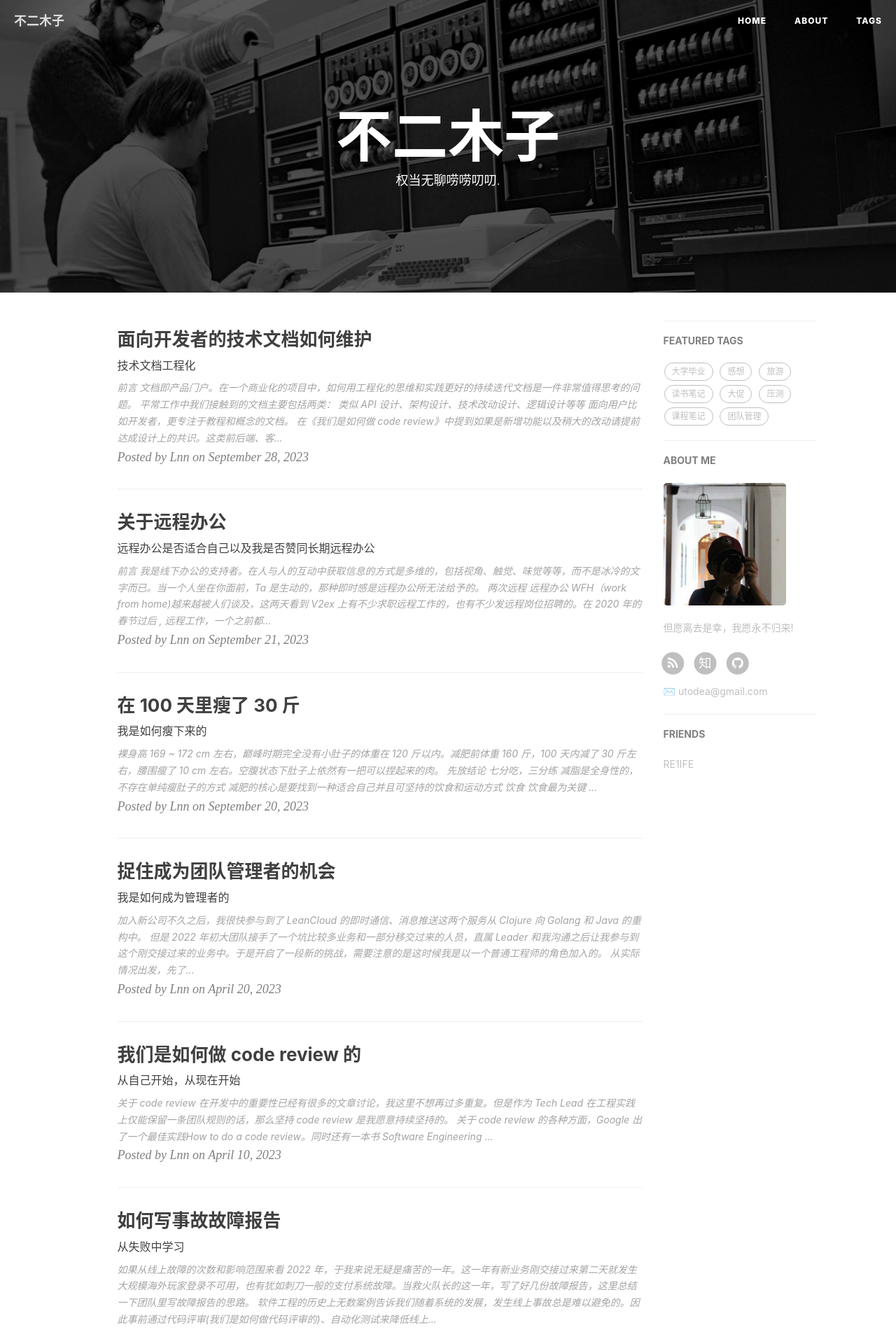
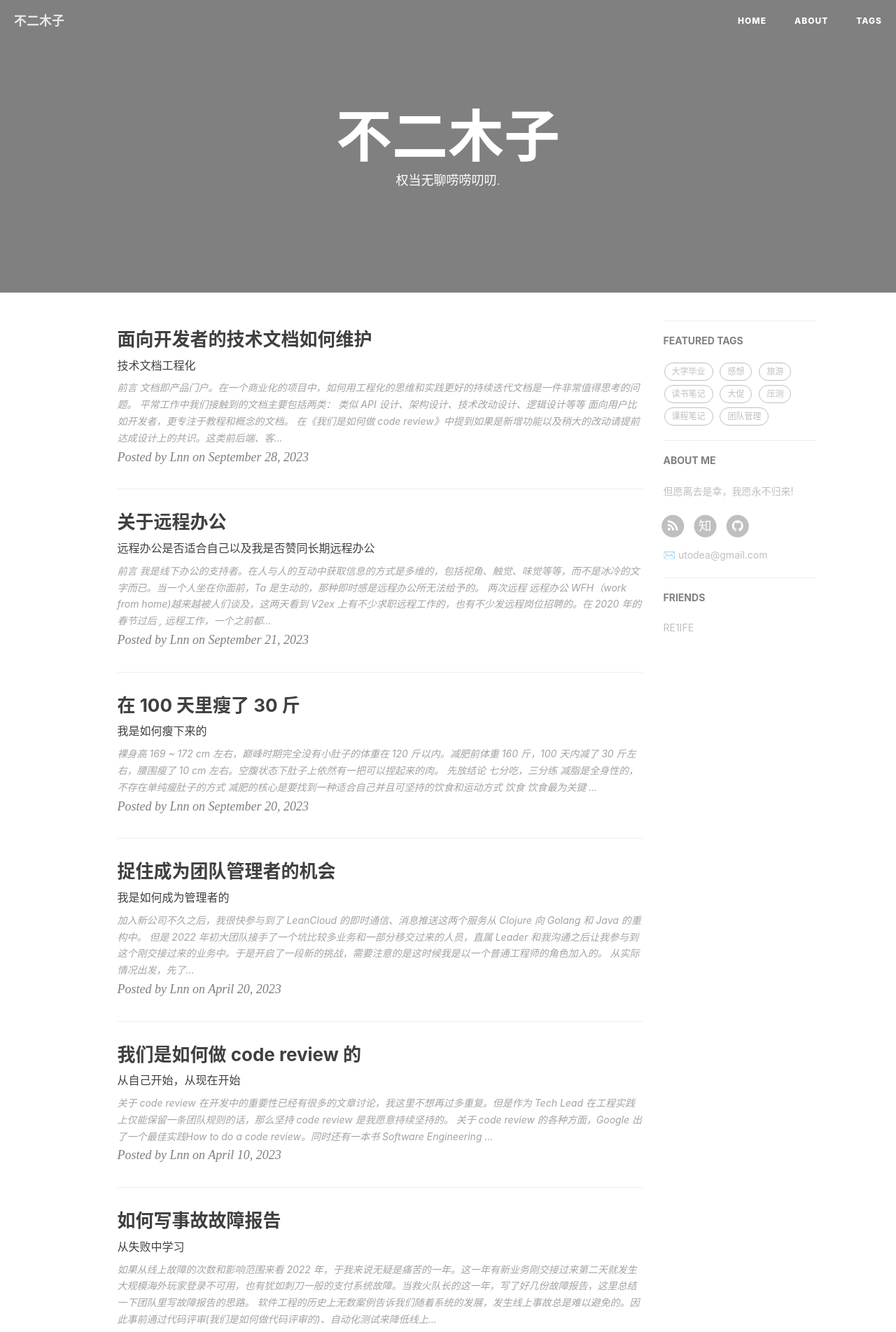
Before and after one commit to linnaname/linnaname.github.io, a Jekyll site: the page built from index.html, in a window 1280 px wide. Shown: the top 1903 px of the page at 70% size. Built offline with Jekyll 4.4.1, drawn with Linux system fonts in a browser that asks for light colours; nearby versions of some CDN libraries; the list of posts is cut into pages by our own code; comment, search, counter and statistics services are not loaded.

Commit message:
(refactor) optimize home  page load speed

```diff
--- a/_config.yml
+++ b/_config.yml
@@ -1,7 +1,7 @@
 # Site settings
 title: 不二木子
 SEOTitle: 不二木子的博客 | Lnn Blog
-header-img: img/post-bg-unix-linux.jpg
+# header-img: img/post-bg-unix-linux.jpg
 email: utodea@gmail.com
 description: "且当无聊絮絮叨叨."
 keyword: "Lnn, Lnn Blog, 不二木子的博客"
@@ -12,7 +12,7 @@ github_repo: "https://github.com/linnaname/linnaname.github.io.git" # you code r
 # Sidebar settings
 sidebar: true                           # whether or not using Sidebar.
 sidebar-about-description: "但愿离去是幸，我愿永不归来!"
-sidebar-avatar: /img/IMG_1347.jpeg       # use absolute URL, seeing it's used in both `/` and `/about/`
+# sidebar-avatar: /img/IMG_1347.jpeg       # use absolute URL, seeing it's used in both `/` and `/about/`
 
 
 
--- a/about.html
+++ b/about.html
@@ -15,7 +15,7 @@ header-img: "img/post-bg-rwd.jpg"
 <div class="zh post-container">
 
     <p>半吊子菜鸟工程师，目前是团队 Tech Lead (hands-on 后端研发工作)。工作中使用的编程语言主要是:Java 和 Golang。平常也偶尔写 React.js、TypeScript、Node.js、Python。
-    <br/><strong> 2 </strong>年团队管理经验，团队最高人数 9,最低 5 ，客户端 4 人，后端 3 人，前端 1 人, QA 1 人。</p>
+    <br/><strong> 2 </strong>年团队管理经验，团队最高人数 9,最低 5 ，客户端 4 人，后端 3 人，前端 1 人, QA 1 人。负责团队管理、OKR、绩效、招聘、汰换等等。</p>
 
     <p></p>
 
```
Also changed, not shown: package.json (+6 -6 lines), img/IMG_1347.jpeg, img/IMG_1907.jpeg (deleted), img/me.jpeg (deleted), 1 other file.
